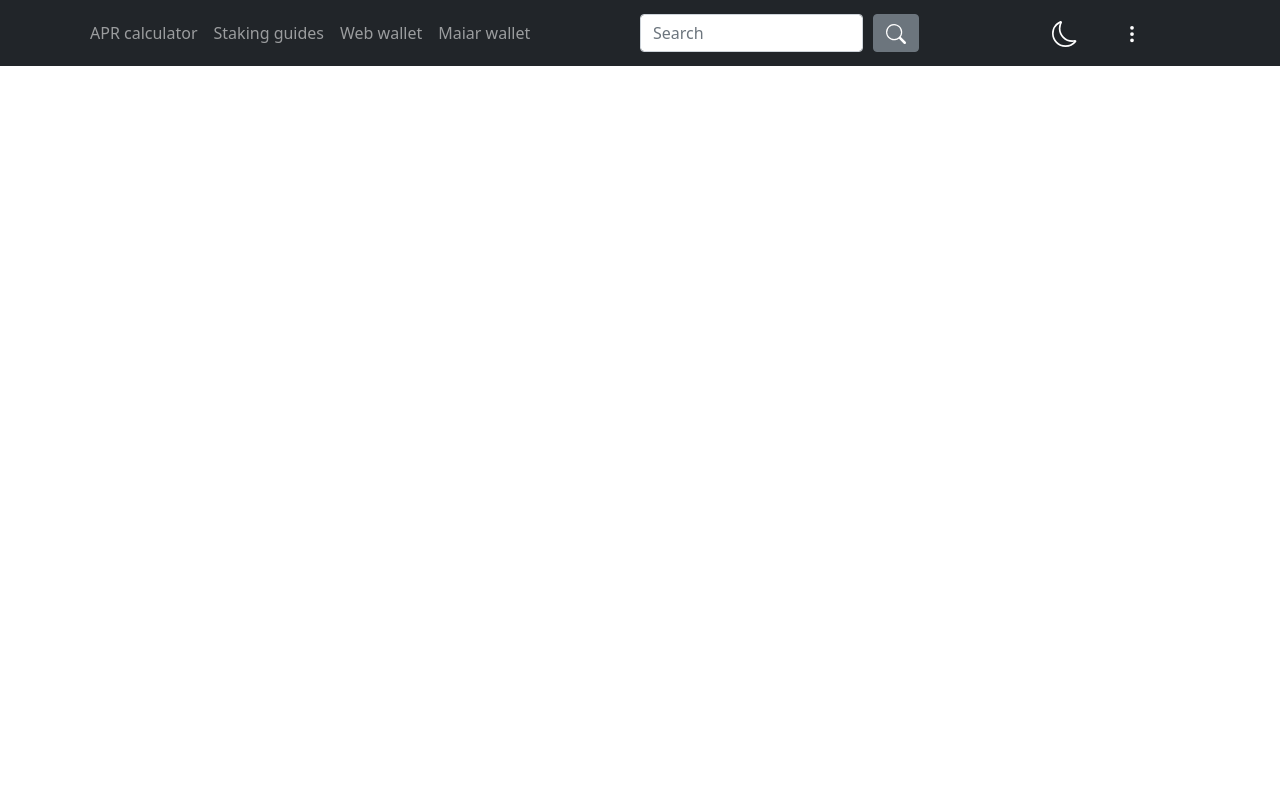
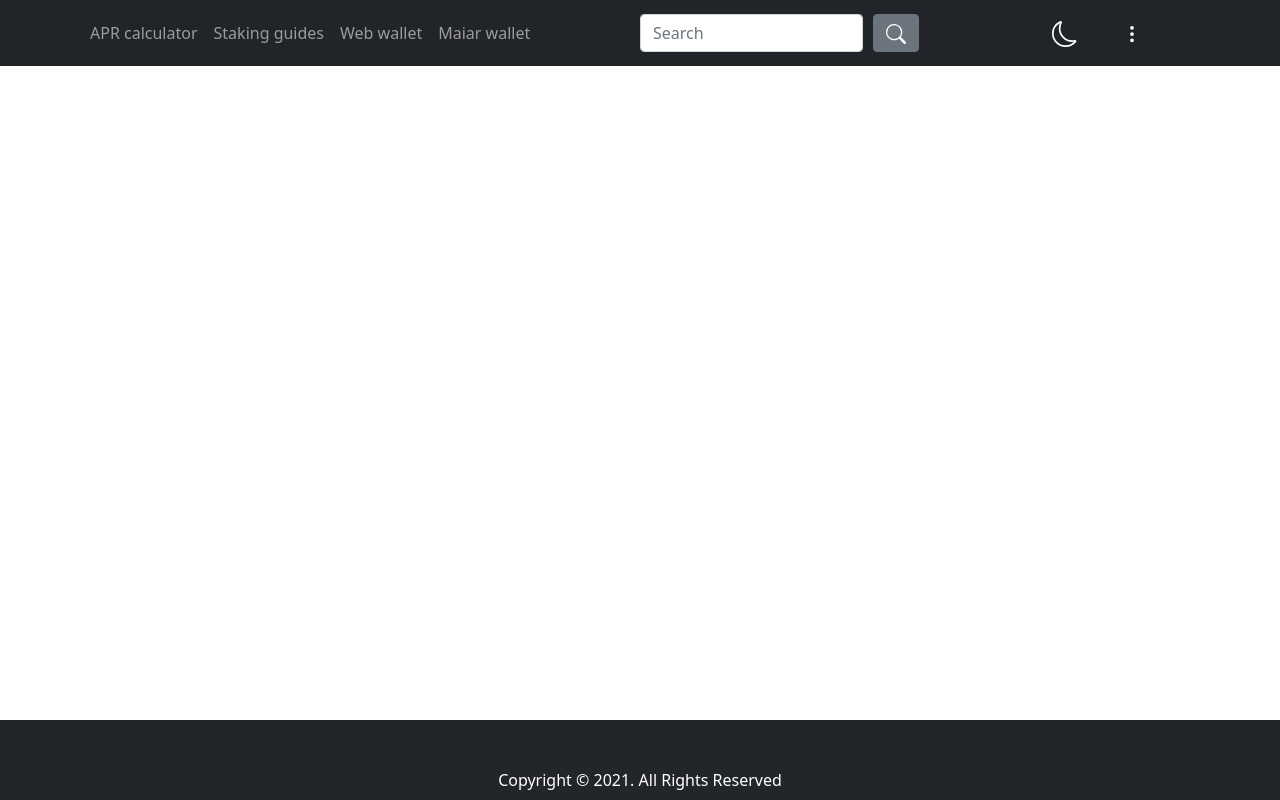
Before and after one commit to everstake/elrond-monitor-frontend, a Vue app: page / in a window 1280 px wide. Built offline with nearby package versions, Linux system fonts and the light colour scheme.

Commit message:
feat: basic footer

```diff
--- a/src/App.vue
+++ b/src/App.vue
@@ -3,23 +3,36 @@
     <header class="page-header">
       <AppHeader />
     </header>
+
     <main class="page-body">
       <router-view/>
     </main>
+
+    <footer class="page-footer">
+      <AppFooter />
+    </footer>
   </div>
 </template>
 
 <script>
 import AppHeader from '@/components/header/AppHeader.vue';
+import AppFooter from '@/components/footer/AppFooter.vue';
 
 export default {
   name: 'App',
   components: {
     AppHeader,
+    AppFooter,
   }
 
 }
 </script>
 <style lang="scss">
+  #app {
+    min-height: 100vh;
+    display: flex;
+    flex-direction: column;
+    justify-content: space-between;
+  }
 
 </style>
--- /dev/null
+++ b/src/assets/scss/_reset.scss
@@ -0,0 +1,116 @@
+html,
+body,
+div,
+span,
+applet,
+object,
+iframe,
+h1,
+h2,
+h3,
+h4,
+h5,
+h6,
+p,
+blockquote,
+pre,
+a,
+abbr,
+acronym,
+address,
+big,
+cite,
+code,
+del,
+dfn,
+em,
+img,
+ins,
+kbd,
+q,
+s,
+samp,
+small,
+strike,
+strong,
+sub,
+sup,
+tt,
+var,
+b,
+u,
+i,
+center,
+dl,
+dt,
+dd,
+ol,
+ul,
+li,
+fieldset,
+form,
+label,
+legend,
+table,
+caption,
+tbody,
+tfoot,
+thead,
+tr,
+th,
+td,
+article,
+aside,
+canvas,
+details,
+embed,
+figure,
+figcaption,
+footer,
+header,
+hgroup,
+menu,
+nav,
+output,
+ruby,
+section,
+summary,
+time,
+mark,
+audio,
+button,
+input,
+textarea,
+video {
+  box-sizing: border-box;
+  margin: 0;
+  padding: 0;
+  border: 0;
+  font-size: 100%;
+  vertical-align: baseline;
+}
+
+a {
+  text-decoration: none;
+  color: inherit;
+}
+
+ul {
+  list-style: none;
+}
+
+strong {
+  font-weight: 600;
+}
+
+/* Chrome, Safari, Edge, Opera */
+input::-webkit-outer-spin-button,
+input::-webkit-inner-spin-button {
+  -webkit-appearance: none;
+  margin: 0;
+}
+
+/* Firefox */
+input[type=number] {
+  -moz-appearance: textfield;
+}
--- a/src/assets/scss/main.scss
+++ b/src/assets/scss/main.scss
@@ -1,3 +1,4 @@
 @import './vars';
 @import './mixins';
 @import './custom';
+@import './reset';
--- /dev/null
+++ b/src/components/footer/AppFooter.vue
@@ -0,0 +1,39 @@
+<template>
+  <div class="footer">
+    <div class="footer__content">
+      <h2 class="footer__copyright">
+        Copyright © 2021. All Rights Reserved
+      </h2>
+    </div>
+  </div>
+</template>
+
+<script>
+export default {
+  name: 'Footer',
+};
+</script>
+
+<style lang="scss">
+.footer {
+  background-color: #22262a;
+  height: 80px;
+  padding: 10px;
+
+  &__content {
+    height: 100%;
+    display: flex;
+    justify-content: center;
+    align-items: flex-end;
+  }
+
+  &__links {
+    list-style: none;
+  }
+
+  &__link,
+  &__copyright {
+    color: #fff;
+  }
+}
+</style>
```
